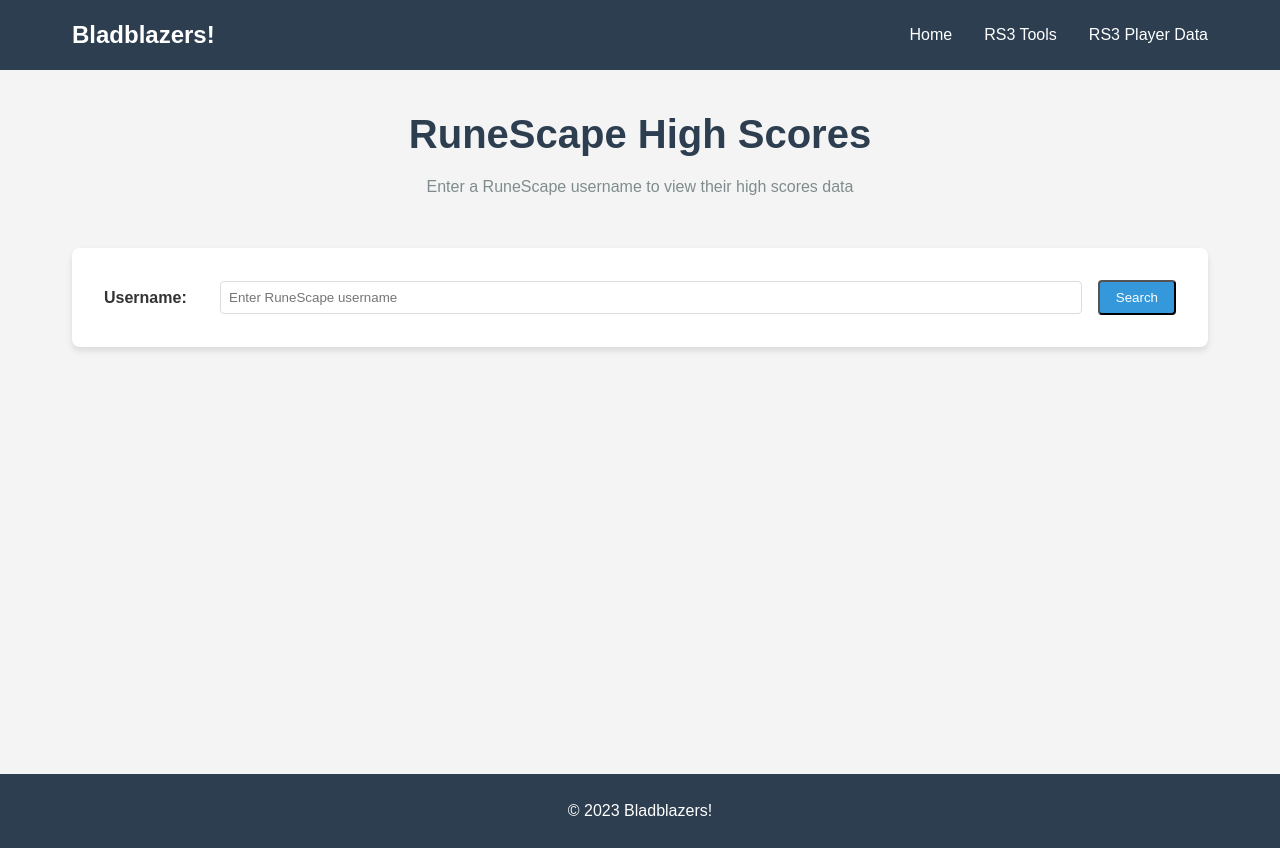
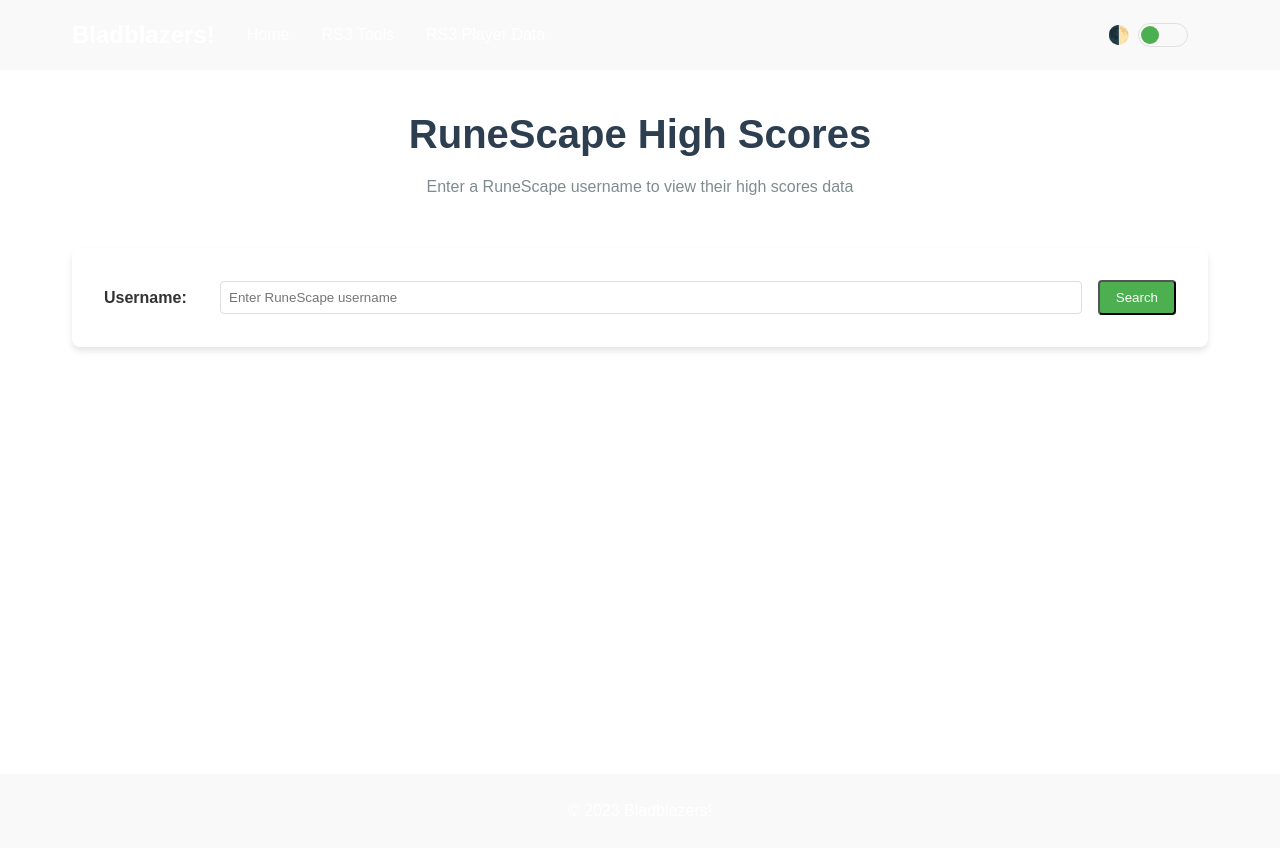
Before and after one commit to JeroenLam/rs_clan_website, a Flask app: page /highscores in a window 1280 px wide. Run offline with Flask 3, Linux system fonts and the light colour scheme.

Commit message:
feat: add dark mode toggle with cookie persistence

```diff
--- a/templates/base.html
+++ b/templates/base.html
@@ -19,7 +19,7 @@
         .dropdown-menu {
             display: none;
             position: absolute;
-            background-color: #f9f9f9;
+            background-color: var(--bg-secondary);
             min-width: 160px;
             box-shadow: 0px 8px 16px 0px rgba(0,0,0,0.2);
             z-index: 1;
@@ -33,7 +33,7 @@
         }
 
         .dropdown-menu li a {
-            color: black;
+            color: var(--text-primary);
             padding: 12px 16px;
             text-decoration: none;
             display: block;
@@ -41,11 +41,103 @@
         }
 
         .dropdown-menu li a:hover {
-            background-color: #f1f1f1;
+            background-color: var(--bg-hover);
         }
 
         .dropdown:hover .dropdown-menu {
             display: block;
+        }
+
+        /* Dark mode styles */
+        :root {
+            --bg-primary: #ffffff;
+            --bg-secondary: #f9f9f9;
+            --bg-hover: #f1f1f1;
+            --text-primary: #333333;
+            --text-secondary: #666666;
+            --border-color: #e0e0e0;
+            --accent-color: #4CAF50;
+            --accent-hover: #45a049;
+            --shadow-color: rgba(0, 0, 0, 0.1);
+        }
+
+        [data-theme="dark"] {
+            --bg-primary: #1a1a1a;
+            --bg-secondary: #2d2d2d;
+            --bg-hover: #3d3d3d;
+            --text-primary: #f0f0f0;
+            --text-secondary: #cccccc;
+            --border-color: #444444;
+            --accent-color: #5cb85c;
+            --accent-hover: #4cae4c;
+            --shadow-color: rgba(0, 0, 0, 0.3);
+        }
+
+        body {
+            background-color: var(--bg-primary);
+            color: var(--text-primary);
+            transition: background-color 0.3s ease, color 0.3s ease;
+        }
+
+        header, footer {
+            background-color: var(--bg-secondary);
+            border-color: var(--border-color);
+        }
+
+        a {
+            color: var(--accent-color);
+        }
+
+        .btn {
+            background-color: var(--accent-color);
+            color: white;
+        }
+
+        .btn:hover {
+            background-color: var(--accent-hover);
+        }
+
+        /* Dark mode toggle */
+        .theme-toggle {
+            display: flex;
+            align-items: center;
+            margin-left: auto;
+            margin-right: 20px;
+        }
+
+        .theme-toggle-button {
+            background-color: var(--bg-secondary);
+            border: 1px solid var(--border-color);
+            border-radius: 20px;
+            width: 50px;
+            height: 24px;
+            position: relative;
+            cursor: pointer;
+            transition: background-color 0.3s ease;
+        }
+
+        .theme-toggle-slider {
+            position: absolute;
+            top: 2px;
+            left: 2px;
+            width: 18px;
+            height: 18px;
+            border-radius: 50%;
+            background-color: var(--accent-color);
+            transition: transform 0.3s ease;
+        }
+
+        [data-theme="dark"] .theme-toggle-button {
+            background-color: #555;
+        }
+
+        [data-theme="dark"] .theme-toggle-slider {
+            transform: translateX(26px);
+        }
+
+        .theme-toggle-icon {
+            margin-right: 8px;
+            font-size: 18px;
         }
     </style>
 </head>
@@ -66,6 +158,12 @@
                     </ul>
                 </li>
             </ul>
+            <div class="theme-toggle">
+                <span class="theme-toggle-icon">🌓</span>
+                <div class="theme-toggle-button" id="themeToggle">
+                    <div class="theme-toggle-slider"></div>
+                </div>
+            </div>
         </nav>
     </header>
 
@@ -115,6 +213,46 @@
                 document.getElementById('skillDetailsBox2').classList.remove('visible');
             }
         }
+
+        // Dark mode functionality
+        document.addEventListener('DOMContentLoaded', function() {
+            const themeToggle = document.getElementById('themeToggle');
+
+            // Check for saved theme preference or use default
+            const savedTheme = getCookie('theme') || 'light';
+            document.documentElement.setAttribute('data-theme', savedTheme);
+
+            // Add click event to toggle theme
+            themeToggle.addEventListener('click', function() {
+                const currentTheme = document.documentElement.getAttribute('data-theme');
+                const newTheme = currentTheme === 'dark' ? 'light' : 'dark';
+
+                document.documentElement.setAttribute('data-theme', newTheme);
+                setCookie('theme', newTheme, 365); // Save for 1 year
+            });
+
+            // Cookie functions
+            function setCookie(name, value, days) {
+                const expires = new Date();
+                expires.setTime(expires.getTime() + days * 24 * 60 * 60 * 1000);
+                document.cookie = name + '=' + value + ';expires=' + expires.toUTCString() + ';path=/';
+            }
+
+            function getCookie(name) {
+                const nameEQ = name + '=';
+                const cookies = document.cookie.split(';');
+                for (let i = 0; i < cookies.length; i++) {
+                    let cookie = cookies[i];
+                    while (cookie.charAt(0) === ' ') {
+                        cookie = cookie.substring(1, cookie.length);
+                    }
+                    if (cookie.indexOf(nameEQ) === 0) {
+                        return cookie.substring(nameEQ.length, cookie.length);
+                    }
+                }
+                return null;
+            }
+        });
     </script>
 </body>
 </html>
--- a/templates/timeline.html
+++ b/templates/timeline.html
@@ -63,6 +63,7 @@
         max-width: 800px;
         margin: 0 auto;
         padding: 20px;
+        color: var(--text-primary);
     }
 
     .timeline-search {
@@ -102,7 +103,7 @@
     .timeline-item {
         padding: 15px;
         border-radius: 8px;
-        box-shadow: 0 2px 4px rgba(0, 0, 0, 0.1);
+        box-shadow: 0 2px 4px var(--shadow-color);
         opacity: 0.85;
     }
 
```
Also changed, not shown: templates/highscores.html (+16 -16 lines), templates/rs_tools.html (+7 -7 lines).
